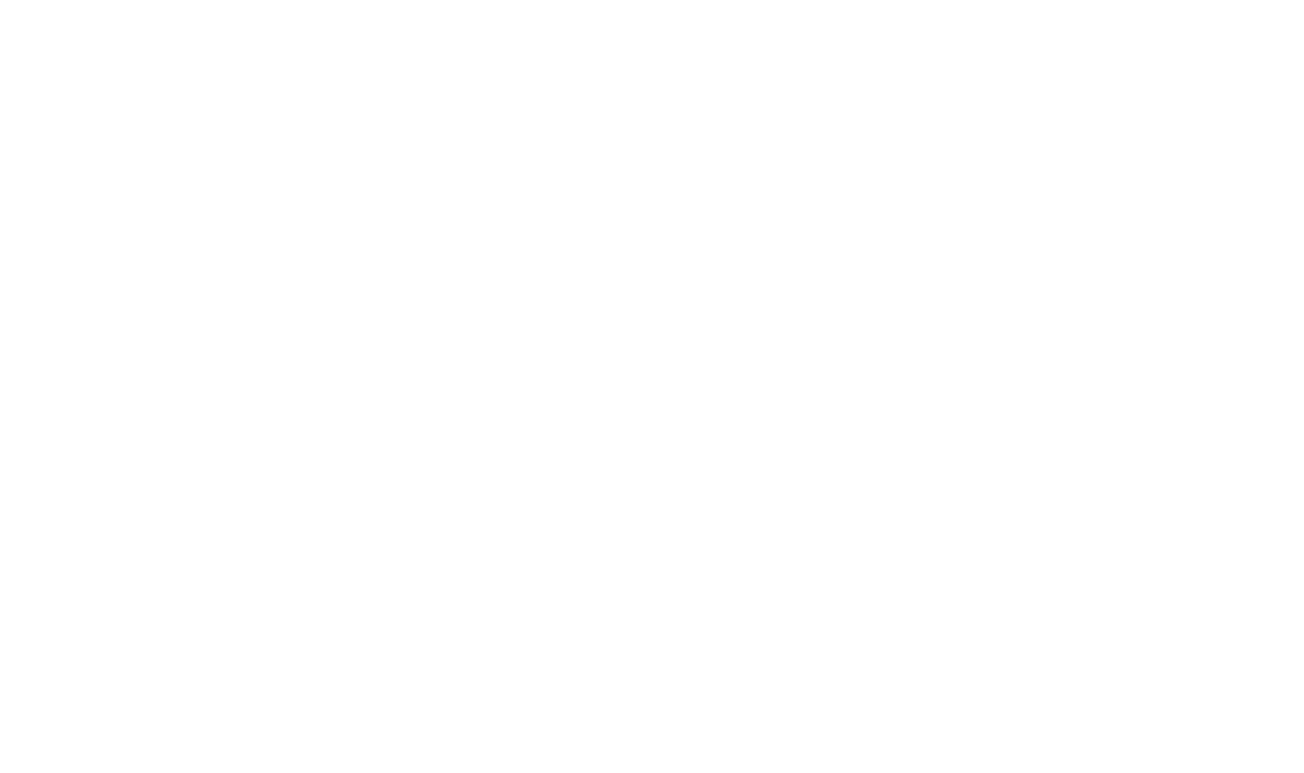
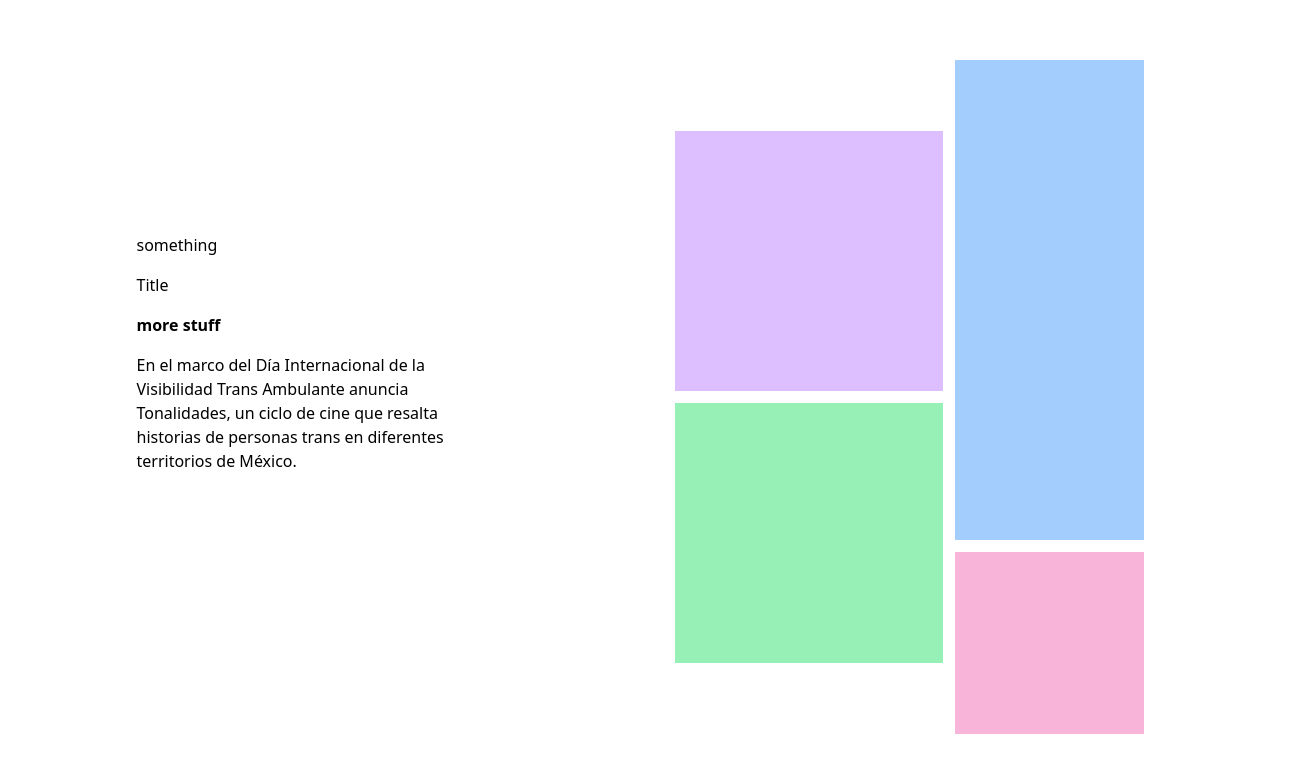
Before and after one commit to gabrielyea/demos, a Next.js app: page /mosaico in a window 1280 px wide. Shown: the part 2003-2776 px from the top of the page, 1304 px wide, since content can reach past the window. Before the commit the page ends 800 px from the top, so only its background shows below. Built offline with nearby package versions, Linux system fonts and the light colour scheme.

Commit message:
feat: animation wrapper

```diff
--- /dev/null
+++ b/components/mosaico/MosaicAnimation.tsx
@@ -0,0 +1,44 @@
+import { motion, MotionValue, useSpring, useTransform } from "framer-motion";
+
+interface MosaicAnimationProps {
+  scrollYProgess: MotionValue;
+  scrollRange: number[];
+  children: React.ReactNode;
+  animParams: {
+    rotate: number[];
+    translateX: number[];
+    translateY: number[];
+    opacity: number[];
+  };
+}
+export default function MosaicAnimation({
+  scrollYProgess,
+  scrollRange,
+  children,
+  animParams,
+}: MosaicAnimationProps) {
+  const rotate = useSpring(
+    useTransform(scrollYProgess, scrollRange, animParams.rotate)
+  );
+  const translateX = useSpring(
+    useTransform(scrollYProgess, scrollRange, animParams.translateX)
+  );
+  const translateY = useSpring(
+    useTransform(scrollYProgess, scrollRange, animParams.translateY)
+  );
+  const opacity = useSpring(
+    useTransform(scrollYProgess, scrollRange, animParams.opacity)
+  );
+  return (
+    <motion.div
+      style={{
+        opacity: opacity,
+        rotateZ: rotate,
+        translateX: translateX,
+        translateY: translateY,
+      }}
+    >
+      {children}
+    </motion.div>
+  );
+}
--- /dev/null
+++ b/components/mosaico/Mosaico.tsx
@@ -0,0 +1,100 @@
+import { motion, useScroll, useTransform, useSpring } from "framer-motion";
+import React, { useRef } from "react";
+import MosaicAnimation from "./MosaicAnimation";
+
+const animParams = {
+  rotate: [-45, 0, 0],
+  translateX: [-100, 0, 0],
+  translateY: [-100, 0, 0],
+  opacity: [0, 0.8, 1],
+};
+
+const animParams2 = {
+  rotate: [-80, 0, 0],
+  translateX: [-200, 0, 0],
+  translateY: [200, 0, 0],
+  opacity: [0, 0.8, 1],
+};
+const animParams3 = {
+  rotate: [0, 0, 0],
+  translateX: [0, 0, 0],
+  translateY: [-400, 0, 0],
+  opacity: [0, 0.8, 1],
+};
+const animParams4 = {
+  rotate: [0, 0, 0],
+  translateX: [0, 0, 0],
+  translateY: [200, 0, 0],
+  opacity: [0, 0.8, 1],
+};
+export default function Mosaico({ images }): JSX.Element {
+  const ref = useRef(null);
+  const { scrollYProgress } = useScroll({
+    target: ref,
+    offset: ["end end", "start start"],
+  });
+  const test = useSpring(
+    useTransform(scrollYProgress, [0, 0.2, 1], [0, 0.8, 1])
+  );
+  const test2 = useSpring(
+    useTransform(scrollYProgress, [0, 0.3, 1], [-45, 0, 0])
+  );
+  const test3 = useSpring(
+    useTransform(scrollYProgress, [0, 0.5, 1], [-100, 0, 0])
+  );
+
+  return (
+    <motion.div
+      ref={ref}
+      className="flex h-[800px] flex-row items-center px-40"
+    >
+      {/* Content */}
+      <motion.div className="flex h-[360px] w-[538px] flex-col items-start justify-items-start gap-4 py-4">
+        <p>something</p>
+        <h1> Title</h1>
+        <p className="font-bold"> more stuff</p>
+        <p>
+          En el marco del Día Internacional de la Visibilidad Trans Ambulante
+          anuncia Tonalidades, un ciclo de cine que resalta historias de
+          personas trans en diferentes territorios de México.
+        </p>
+      </motion.div>
+      {/* Squares */}
+      <div className="flex w-full flex-row items-center justify-end gap-3">
+        <div className="flex flex-col gap-3">
+          <MosaicAnimation
+            scrollRange={[0, 0.3, 1]}
+            scrollYProgess={scrollYProgress}
+            animParams={animParams}
+          >
+            <motion.div className="h-[260px] w-[268px] bg-purple-300"></motion.div>
+          </MosaicAnimation>
+          <MosaicAnimation
+            scrollRange={[0, 0.3, 1]}
+            scrollYProgess={scrollYProgress}
+            animParams={animParams2}
+          >
+            <motion.div className="h-[260px] w-[268px] bg-green-300"></motion.div>
+          </MosaicAnimation>
+        </div>
+        <div className="flex flex-col gap-3">
+          <MosaicAnimation
+            scrollRange={[0, 0.3, 1]}
+            scrollYProgess={scrollYProgress}
+            animParams={animParams3}
+          >
+            <motion.div className="h-[480px] w-[189px] bg-blue-300"></motion.div>
+          </MosaicAnimation>
+
+          <MosaicAnimation
+            scrollRange={[0, 0.3, 1]}
+            scrollYProgess={scrollYProgress}
+            animParams={animParams4}
+          >
+            <motion.div className="h-[182px] w-[189px] bg-pink-300"></motion.div>
+          </MosaicAnimation>
+        </div>
+      </div>
+    </motion.div>
+  );
+}
--- a/package.json
+++ b/package.json
@@ -6,7 +6,10 @@
     "start": "next start"
   },
   "dependencies": {
+    "framer-motion": "^8.5.0",
     "next": "latest",
+    "prettier": "^2.8.3",
+    "prettier-plugin-tailwindcss": "^0.2.1",
     "react": "18.2.0",
     "react-dom": "18.2.0"
   },
--- a/pages/mosaico/index.tsx
+++ b/pages/mosaico/index.tsx
@@ -1,6 +1,41 @@
+import Mosaico from "@/components/mosaico/Mosaico";
 
 export default function index() {
+  const images = [1, 2, 3, 4];
   return (
-    <div>This is the index</div>
-  )
+    <div className="flex flex-col items-center justify-center">
+      <div className="flex h-[500px] flex-col justify-center">
+        <div className="bg-neutral-400 p-14"> I am some content</div>
+      </div>
+
+      <div className="flex h-[500px] flex-col justify-center">
+        <div className="bg-neutral-400 p-14"> I am some content</div>
+      </div>
+
+      <div className="flex h-[500px] flex-col justify-center">
+        <div className="bg-neutral-400 p-14"> I am some content</div>
+      </div>
+
+      <div className="flex h-[500px] flex-col justify-center">
+        <div className="bg-neutral-400 p-14"> I am some content</div>
+      </div>
+
+      <Mosaico images={images} />
+      <div className="flex h-[500px] flex-col justify-center">
+        <div className="bg-neutral-400 p-14"> I am some content</div>
+      </div>
+
+      <div className="flex h-[500px] flex-col justify-center">
+        <div className="bg-neutral-400 p-14"> I am some content</div>
+      </div>
+
+      <div className="flex h-[500px] flex-col justify-center">
+        <div className="bg-neutral-400 p-14"> I am some content</div>
+      </div>
+
+      <div className="flex h-[500px] flex-col justify-center">
+        <div className="bg-neutral-400 p-14"> I am some content</div>
+      </div>
+    </div>
+  );
 }
--- /dev/null
+++ b/prettier.config.js
@@ -0,0 +1,3 @@
+module.exports = {
+  plugins: [require("prettier-plugin-tailwindcss")],
+};
```
Also changed, not shown: tsconfig.json (+8 -2 lines), 2 other files (tests, documents, lock files or other folders).
